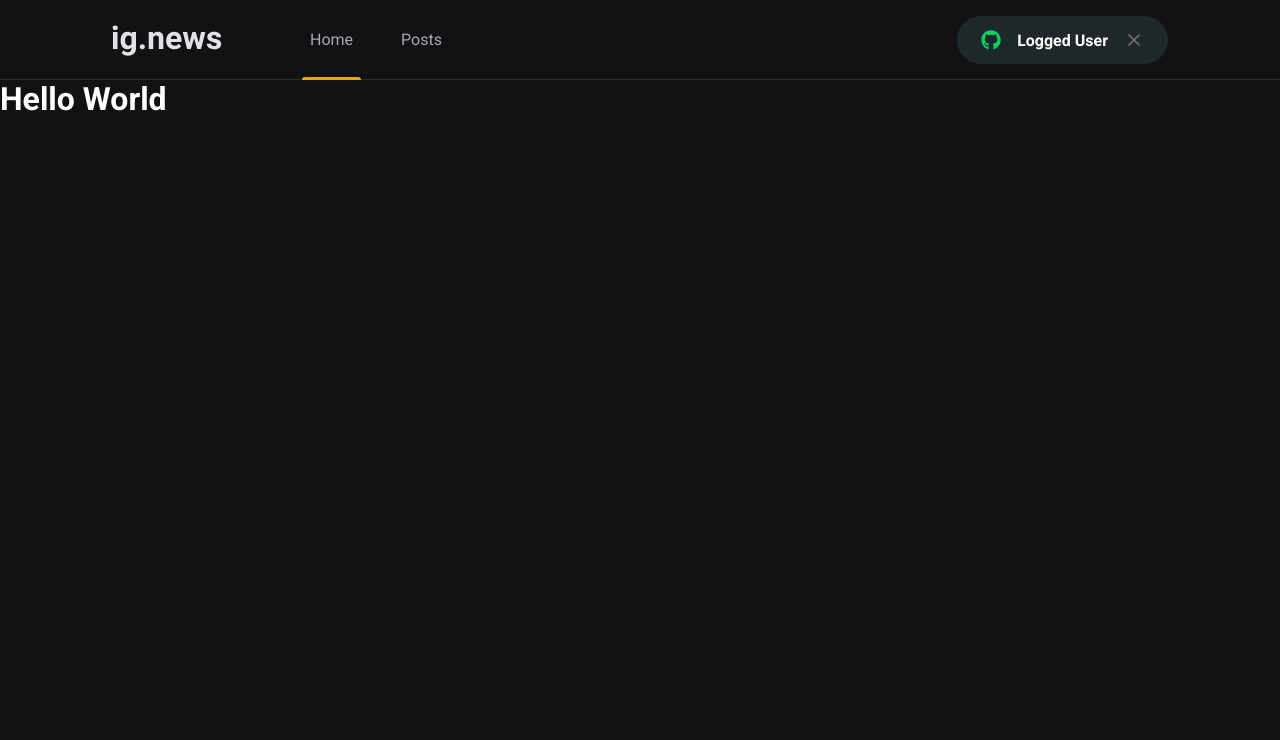
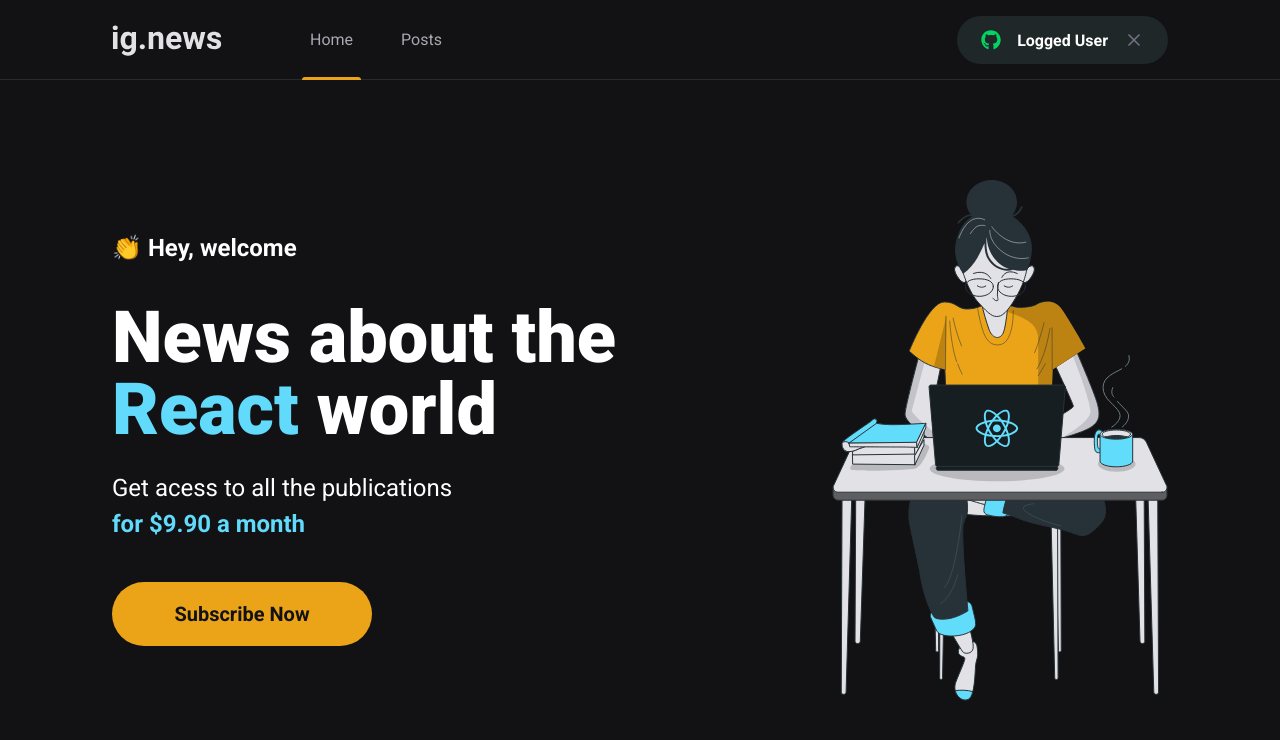
Before and after one commit to smfilho/ignite-ignews, a Next.js app: page / in a window 1280 px wide. Shown: the top 740 px of the page. Built offline with nearby package versions, Linux system fonts and the light colour scheme.

Commit message:
Done: styling home page

```diff
--- /dev/null
+++ b/src/components/SubscribeButton/index.tsx
@@ -0,0 +1,9 @@
+import styles from './styles.module.scss';
+
+export function SubscribeButton() {
+  return (
+    <button type='button' className={styles.subscribeButton}>
+      Subscribe Now
+    </button>
+  );
+}
--- /dev/null
+++ b/src/components/SubscribeButton/styles.module.scss
@@ -0,0 +1,20 @@
+.subscribeButton {
+  width: 260px;
+  height: 4rem;
+  border: 0;
+  border-radius: 2rem;
+  background: var(--yellow-500);
+  color: var(--gray-900);
+  font-size: 1.25rem;
+  font-weight: bold;
+
+  display: flex;
+  justify-content: center;
+  align-items: center;
+
+  transition: filter 0.2s;
+
+  &:hover {
+    filter: brightness(0.8);
+  }
+}
--- /dev/null
+++ b/src/pages/home.module.scss
@@ -0,0 +1,45 @@
+.contentContainer {
+  max-width: 1120px;
+  margin: 0 auto;
+  padding: 0 2rem;
+  height: calc(100vh - 5rem);
+
+  display: flex;
+  justify-content: space-between;
+  align-items: center;
+}
+
+.hero {
+  max-width: 600px;
+
+  > span {
+    font-size: 1.5rem;
+    font-weight: bold;
+  }
+
+  h1 {
+    font-size: 4.5rem;
+    line-height: 4.5rem;
+    font-weight: 900;
+    margin-top: 2.5rem;
+
+    span {
+      color: var(--cyan-500);
+    }
+  }
+
+  p {
+    font-size: 1.5rem;
+    line-height: 2.25rem;
+    margin-top: 1.5rem;
+
+    span {
+      color: var(--cyan-500);
+      font-weight: bold;
+    }
+  }
+
+  button {
+    margin-top: 2.5rem;
+  }
+}
--- a/src/pages/index.tsx
+++ b/src/pages/index.tsx
@@ -1,4 +1,6 @@
+import styles from './home.module.scss';
 import Head from 'next/head';
+import { SubscribeButton } from '../components/SubscribeButton';
 
 export default function Home() {
   return (
@@ -6,9 +8,20 @@ export default function Home() {
       <Head>
         <title>Home | ignews</title>
       </Head>
-      <h1>
-        Hello World
-      </h1>
+      <main className={styles.contentContainer}>
+        <section className={styles.hero}>
+          <span> 👏 Hey, welcome</span>
+          <h1>
+            News about the <span>React</span> world
+          </h1>
+          <p>
+            Get acess to all the publications <br />
+            <span>for $9.90 a month</span>
+          </p>
+          <SubscribeButton />
+        </section>
+        <img src='/images/avatar.svg' alt='Girl Coding' />
+      </main>
     </>
-  )
+  );
 }
```
